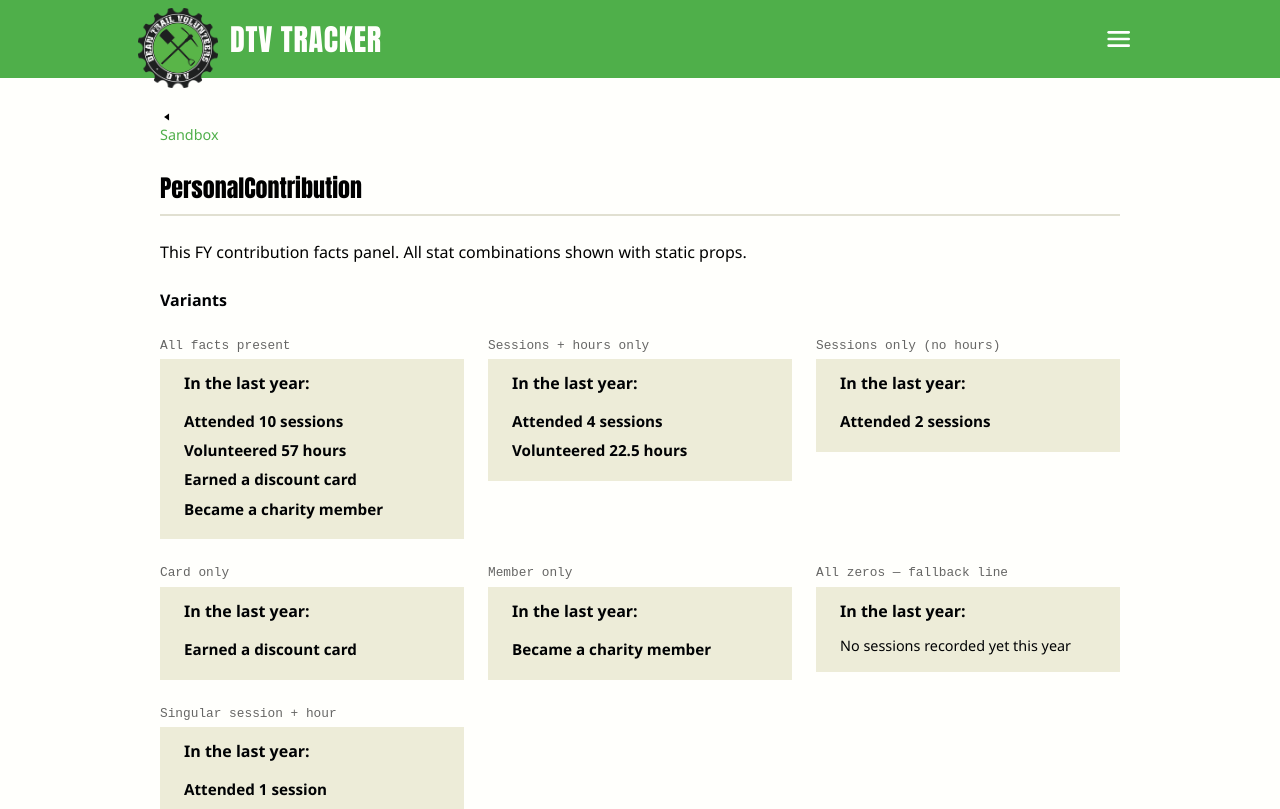
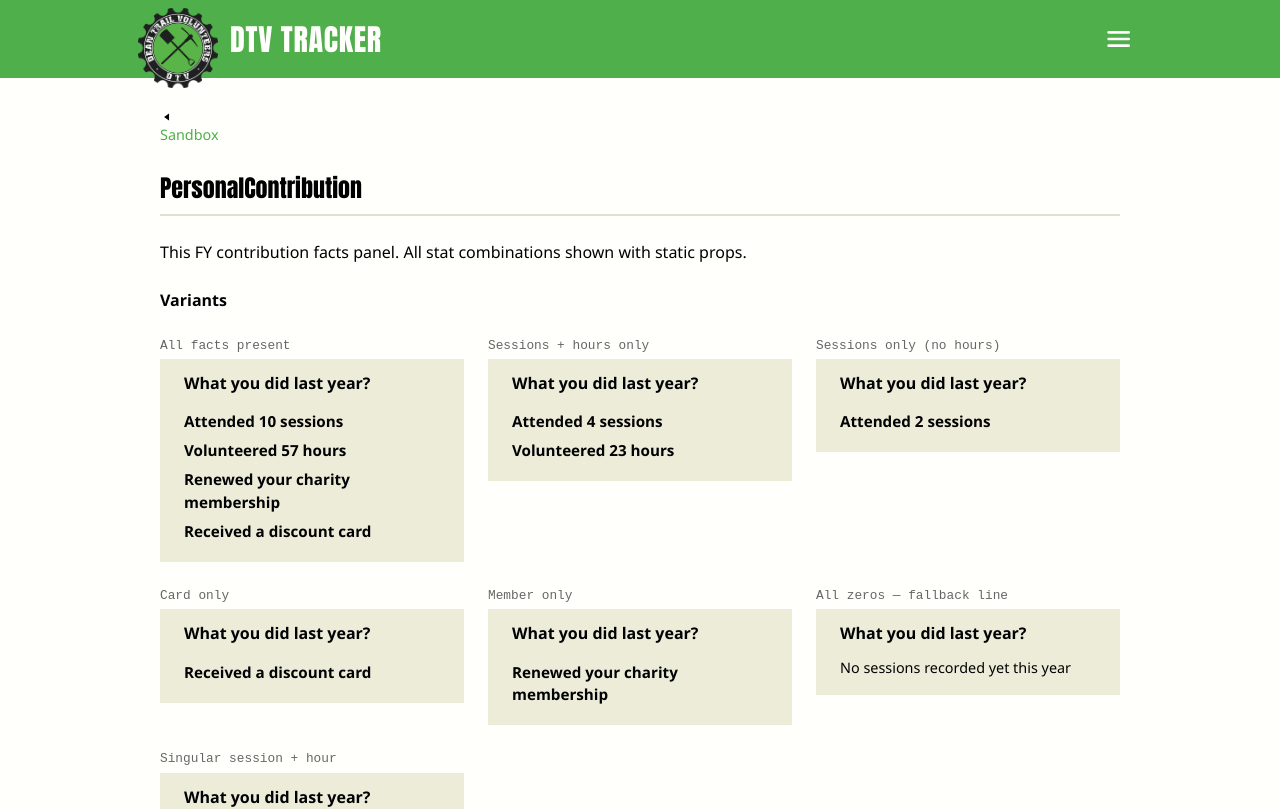
Before and after one commit to gothandy/dtv-tracker-app, a Vue app in the folder frontend/: page /sandbox/personal-contribution in a window 1280 px wide. Shown: the top 809 px of the page. Built offline with nearby package versions, Linux system fonts and the light colour scheme; no server answers; a web font is replaced by a local one.

Commit message:
UX updates  to personal contribution.

```diff
--- a/frontend/src/components/PersonalContribution.vue
+++ b/frontend/src/components/PersonalContribution.vue
@@ -1,6 +1,6 @@
 <template>
   <div>
-    <CardTitle>In the last year:</CardTitle>
+    <CardTitle>What you did last year?</CardTitle>
     <ul v-if="facts.length" class="contribution-list">
       <li v-for="fact in facts" :key="fact" class="contribution-item">{{ fact }}</li>
     </ul>
@@ -17,14 +17,16 @@ const props = defineProps<{
   hours: number
   earnedCard: boolean
   becameMember: boolean
+  isFirstAider?: boolean
 }>()
 
 const facts = computed<string[]>(() => {
   const lines: string[] = []
   if (props.sessions > 0) lines.push(`Attended ${props.sessions} session${props.sessions === 1 ? '' : 's'}`)
-  if (props.hours > 0) lines.push(`Volunteered ${props.hours} hour${props.hours === 1 ? '' : 's'}`)
-  if (props.earnedCard) lines.push('Earned a discount card')
-  if (props.becameMember) lines.push('Became a charity member')
+  if (props.hours > 0) lines.push(`Volunteered ${Math.round(props.hours)} hour${Math.round(props.hours) === 1 ? '' : 's'}`)
+  if (props.becameMember) lines.push('Renewed your charity membership')
+  if (props.earnedCard) lines.push('Received a discount card')
+  if (props.isFirstAider) lines.push('Were a registered first aider')
   return lines
 })
 </script>
--- a/frontend/src/composables/useAuth.ts
+++ b/frontend/src/composables/useAuth.ts
@@ -12,6 +12,7 @@ export interface AuthUser {
     regularGroupIds?: number[]
     sessionIds?: number[]
     linkedProfileIds?: number[]
+    isFirstAider?: boolean
   }
 }
 
--- a/frontend/src/pages/HomePage.vue
+++ b/frontend/src/pages/HomePage.vue
@@ -82,7 +82,7 @@
     <!-- Bar chart + Word cloud (+ personal contribution for logged-in users) -->
     <LayoutColumns :ratio="profile.isAuthenticated ? '1-1-1' : '2-1'" class="mb-16">
       <template #header>
-        <SectionHeader>What we can do together?</SectionHeader>
+        <SectionHeader>What did we do together?</SectionHeader>
       </template>
       <template #left>
         <template v-if="profile.isAuthenticated">
@@ -91,6 +91,7 @@
             :hours="hoursRollingYear"
             :earned-card="earnedCard"
             :became-member="becameMember"
+            :is-first-aider="isFirstAider"
           />
         </template>
         <template v-else>
@@ -252,6 +253,7 @@ const hoursRollingYear = computed(() => {
 })
 const earnedCard   = computed(() => viewer.user?.profileStats?.cardStatus === 'Accepted')
 const becameMember = computed(() => viewer.user?.profileStats?.isMember === true)
+const isFirstAider = computed(() => viewer.user?.profileStats?.isFirstAider === true)
 
 // ── Section headings ──────────────────────────────────────────────────────────
 
```
Also changed, not shown: 2 other files (tests, documents, lock files or other folders).
